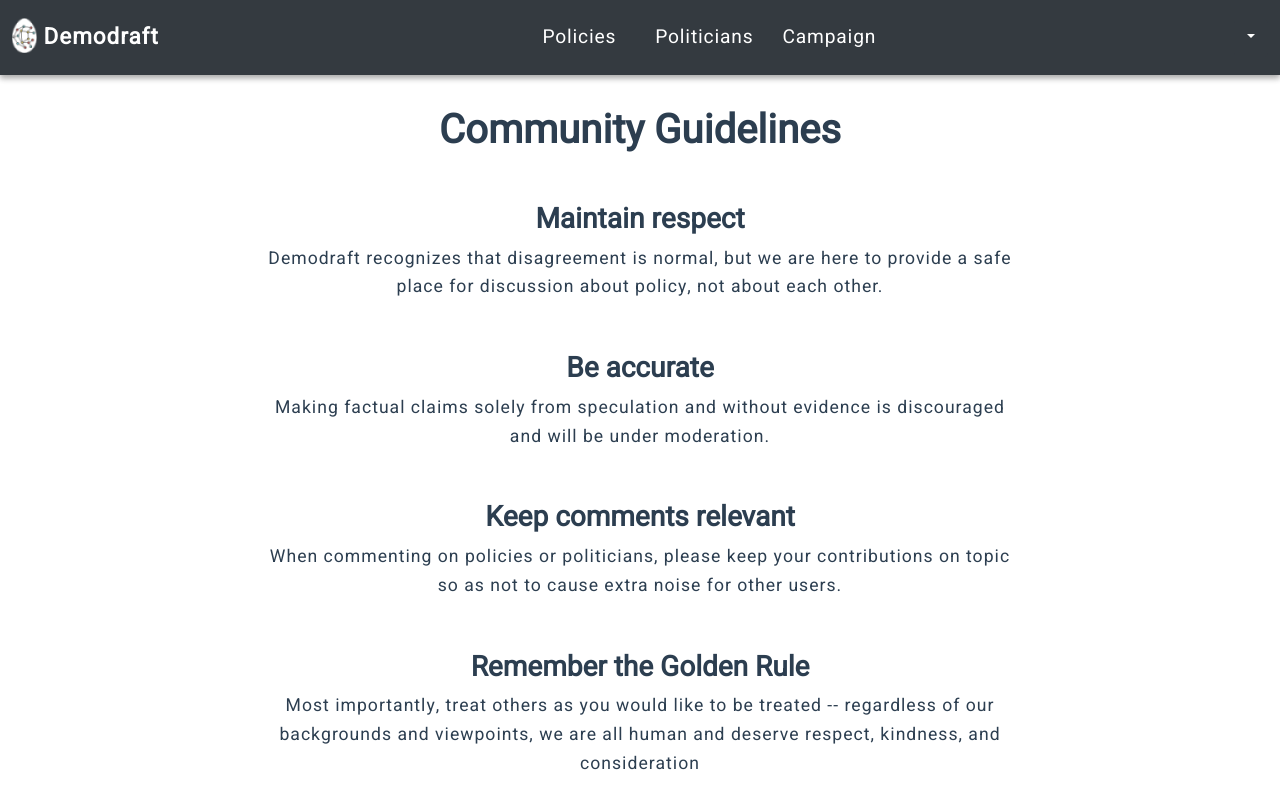
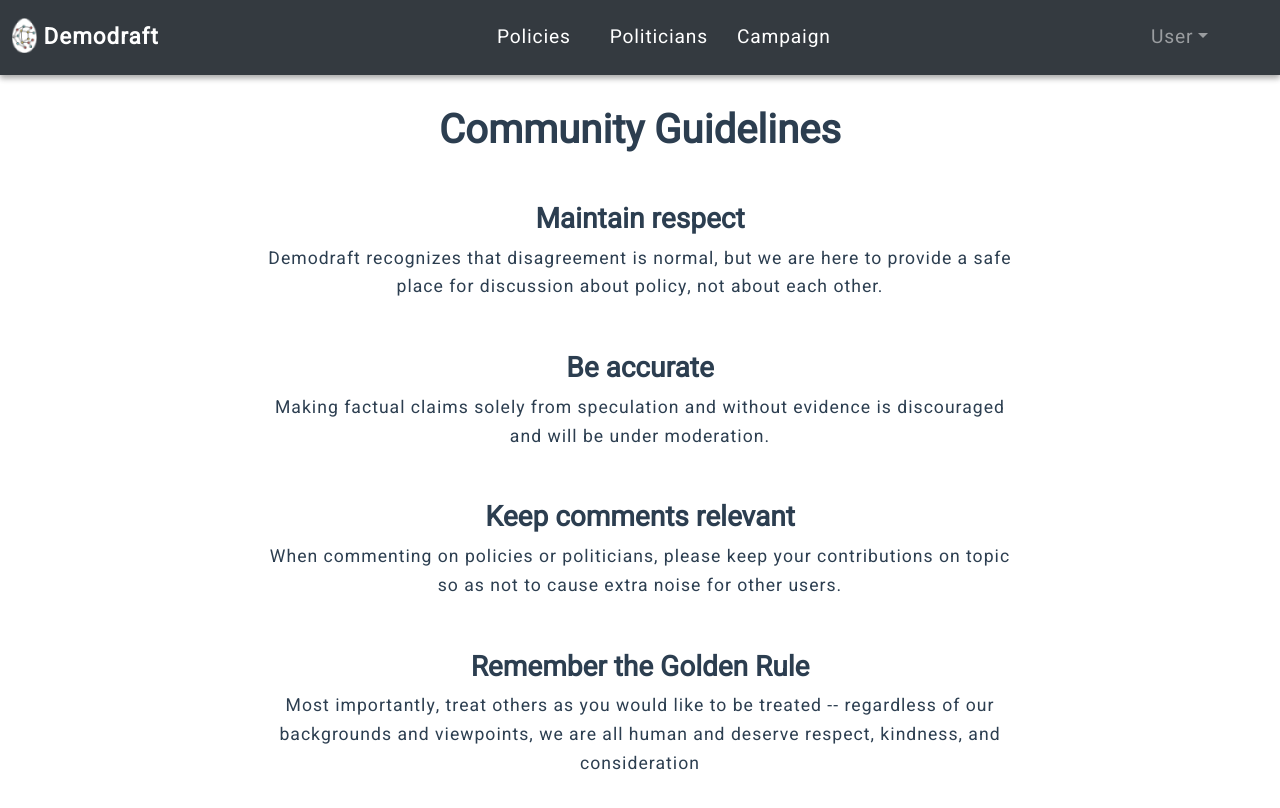
Before and after one commit to shiningsunnyday/demodraft, a Vue app in the folder forward_web/: page / in a window 1280 px wide. Shown: the top 808 px of the page. Built offline with nearby package versions, Linux system fonts and the light colour scheme; no server answers; sample sign-in values are in the browser's storage.

Commit message:
Reverting user link for now

```diff
--- a/forward_web/src/components/NavBar.vue
+++ b/forward_web/src/components/NavBar.vue
@@ -28,16 +28,15 @@
           </b-nav-item>
         </div>
 
-        <b-dropdown
+        <b-nav-item-dropdown
           v-if="isLoggedIn"
-          :text="userName"
+          text="User"
           id="navbar__user"
-          variant="dark"
           right
         >
           <b-dropdown-item :to="{ name: 'profile-page' }">Profile</b-dropdown-item>
           <b-dropdown-item  @click="handleLogout">Logout</b-dropdown-item>
-        </b-dropdown>
+        </b-nav-item-dropdown>
       </b-navbar-nav>
     </b-collapse>
   </b-navbar>
```
